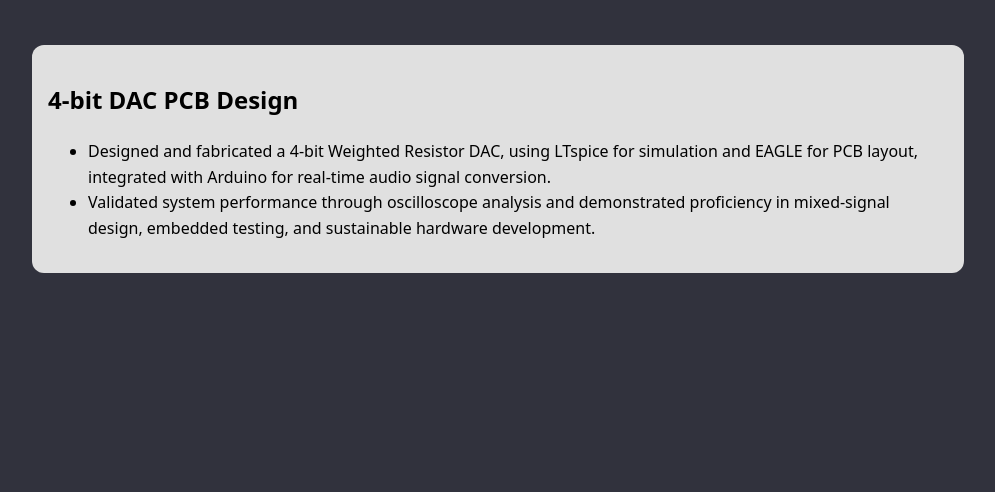
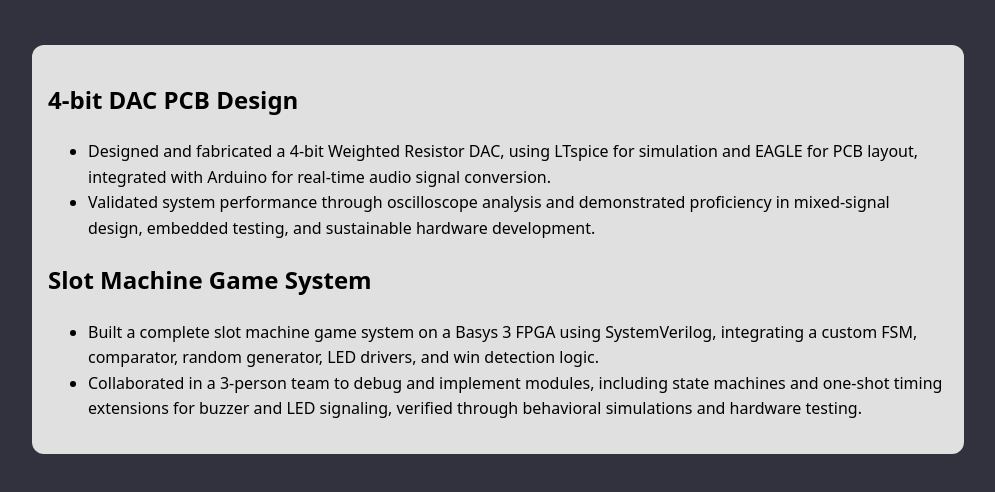
Before and after one commit to zoejaramillo/zoejaramillo.github.io, a plain HTML site: page projects.html in a window 1280 px wide. Shown: the part 152-644 px from the top of the page, without its empty margins (142-1137 px from the left). Drawn offline with Linux system fonts and the light colour scheme.

Commit message:
Update projects.html

```diff
--- a/projects.html
+++ b/projects.html
@@ -48,6 +48,14 @@
 embedded testing, and sustainable hardware development.
       </li>
     </ul>
+   <h2>Slot Machine Game System</h2>
+    <ul>
+    <li>Built a complete slot machine game system on a Basys 3 FPGA using SystemVerilog, integrating a custom FSM,
+comparator, random generator, LED drivers, and win detection logic.</li>
+      <li>Collaborated in a 3-person team to debug and implement modules, including state machines and one-shot timing extensions
+for buzzer and LED signaling, verified through behavioral simulations and hardware testing.</li>
+    </ul>
   </section>
+
 </body>
 </html>
```
